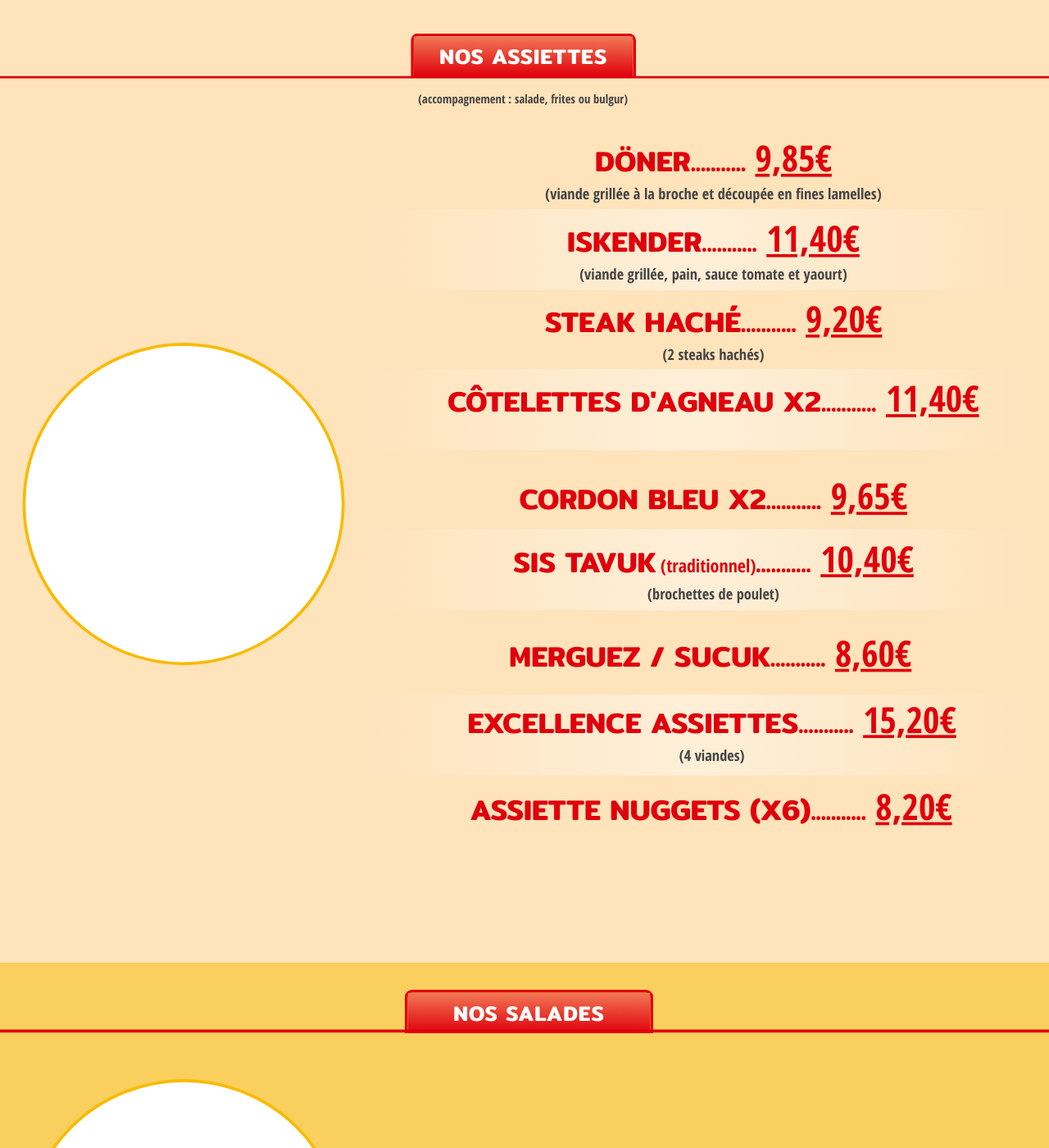
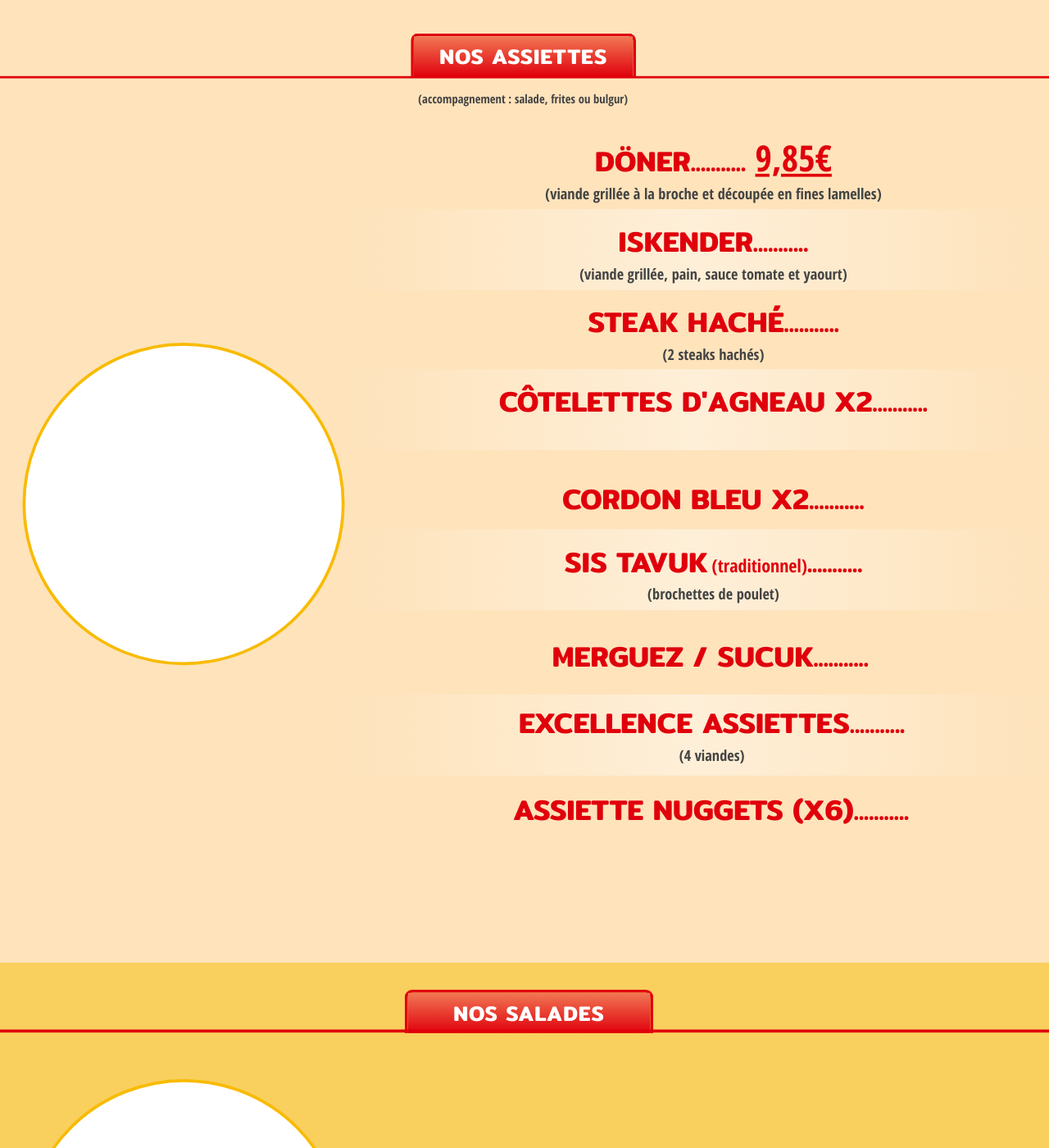
Before and after one commit to lexoyo/excellence-kebab, a Jekyll site: the page built from menus.md, in a window 1280 px wide and 1400 px high, scrolled down 4919 px. Shown: the whole window at 82% size. Built offline with Jekyll 4.4.1, drawn with Linux system fonts in a browser that asks for light colours.

Commit message:
Batch update

```diff
--- a/_layouts/menus.html
+++ b/_layouts/menus.html
@@ -686,13 +686,19 @@
                 <div data-silex-type="container-element" class="editable-style container-element silex-id-1563266399338-15 style-bg-ligne-deg-beige" style="">
 
 
-                <div data-silex-type="text-element" class="editable-style text-element silex-id-1563266399338-16 00 style-lignes-sandwitchs" style="top: 6px; left: 48px; width: 900px; min-height: 95px;">
+                <div data-silex-type="text-element" class="editable-style text-element silex-id-1563266399338-16 00 style-lignes-sandwitchs" style="">
                         <div class="silex-element-content normal">
 
 
 
 
-                        <h2><b>Iskender........... </b><u>  11,40€</u></h2>
+                        <h2><b>Iskender........... </b><u>
+
+{{ site["ass-
+
+iskender"] }}
+
+</u></h2>
                         <p> (viande grillée, pain, sauce tomate et yaourt)</p>
 
 
@@ -706,7 +712,13 @@
                         <div class="silex-element-content normal">
 
 
-                        <h2><b>Steak haché........... </b><u>9,20€</u></h2>
+                        <h2><b>Steak haché........... </b><u>
+
+{{ site["ass-
+
+steak"] }}
+
+</u></h2>
                         <p>(2 steaks hachés)</p>
 
 
@@ -718,7 +730,11 @@
                         <div class="silex-element-content normal">
 
 
-                        <h2><b>Côtelettes d'agneau x2........... </b><u>11,40€</u><br></h2>
+                        <h2><b>Côtelettes d'agneau x2........... </b><u>
+
+{{ site["ass-cotelettes-agneau"] }}
+
+</u><br></h2>
 
 
 </div>
@@ -729,7 +745,11 @@
                         <div class="silex-element-content normal">
 
 
-                        <h2><b>Cordon bleu x2........... </b><u>9,65€</u><br></h2>
+                        <h2><b>Cordon bleu x2........... </b><u>
+
+{{ site["ass-cordon"] }}
+
+</u><br></h2>
 
 
 
@@ -741,7 +761,11 @@
                         <div class="silex-element-content normal">
 
 
-                        <h2><b>Sis tavuk</b> (traditionnel)<b>........... </b><u>  10,40€</u></h2>
+                        <h2><b>Sis tavuk</b> (traditionnel)<b>........... </b><u>
+
+{{ site["ass-sis-tavuk"] }}
+
+</u></h2>
                         <p> (brochettes de poulet)</p>
 
 
@@ -755,7 +779,11 @@
 
 
 
-                        <h2><b>Assiette Nuggets (x6)........... </b><u>8,20€</u><br></h2>
+                        <h2><b>Assiette Nuggets (x6)........... </b><u>
+
+{{ site["ass-nuggets"] }}
+
+</u><br></h2>
 
 
 
@@ -769,7 +797,11 @@
                         <div class="silex-element-content normal">
 
 
-                        <h2><b>Excellence assiettes</b><b>........... </b><u>  15,20€</u></h2>
+                        <h2><b>Excellence assiettes</b><b>........... </b><u>
+
+{{ site["ass-excellence"] }}
+
+</u></h2>
                         <p> (4 viandes)</p>
 
 
@@ -781,7 +813,11 @@
                         <div class="silex-element-content normal">
 
 
-                        <h2><b>Merguez / Sucuk........... </b><u>8,60€</u><br></h2>
+                        <h2><b>Merguez / Sucuk........... </b><u>
+
+{{ site["ass-merguez"] }}
+
+</u><br></h2>
 
 
 
```
Also changed, not shown: css/styles.css.
